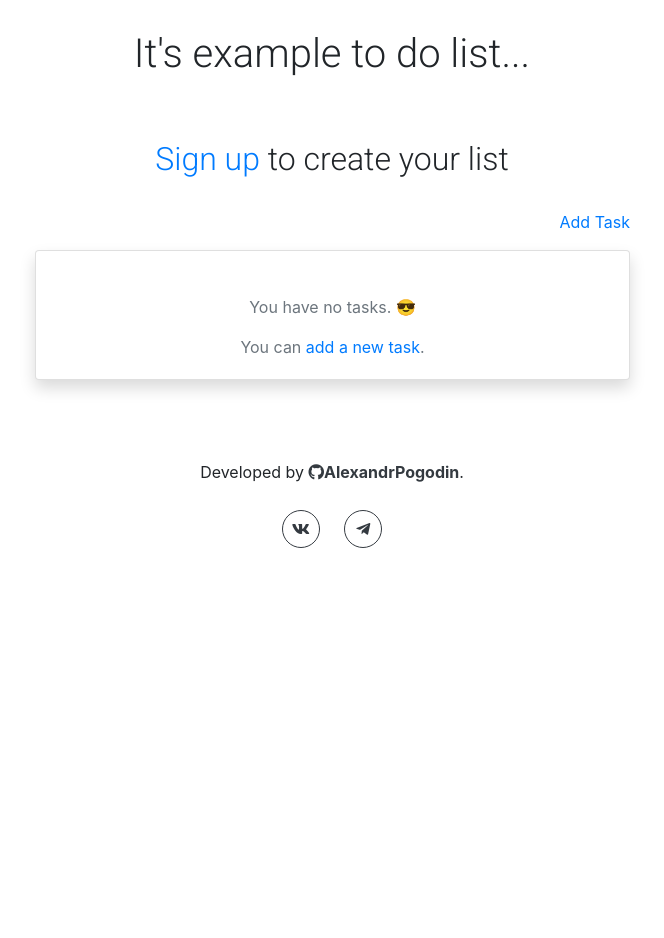
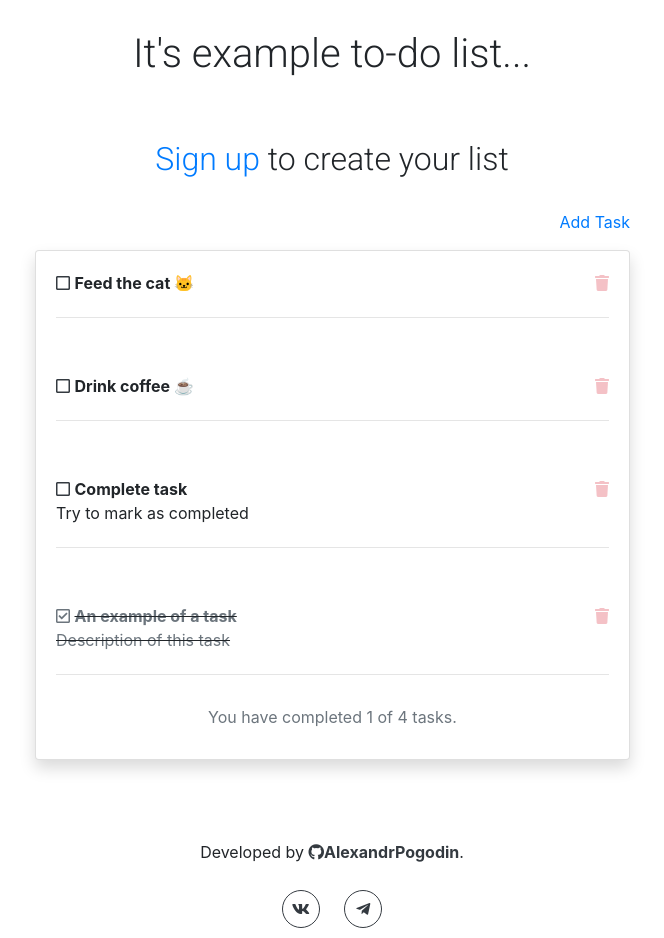
Before and after one commit to AlexandrPogodin/py-TodoApp, a Django app: page / in a window 1280 px wide. Shown: the part 56-994 px from the top of the page, without its empty margins (308-972 px from the left). Before the commit the page ends 604 px from the top, so only its background shows below. Run offline with Django 3.2, Linux system fonts and the light colour scheme; data comes from the database, SQL or seed files in the repository; both versions use the stored data as it was after the commit; some libraries are stand-ins or nearby versions.

Commit message:
Update [*]

```diff
--- a/todo/templates/todo/add.html
+++ b/todo/templates/todo/add.html
@@ -12,13 +12,13 @@
                 <div class="row justify-content-center">
                     <div class="col-10">
                         <br>
-                        <form action="/" method="post">
+                        <form method="post">
                             {% csrf_token %}
                             {{ form.as_p }}
                             {% if user.is_authenticated %}
                                 <input type="hidden" name="author" value="{{ user.get_username }}">
                             {% else %}
-                                <input type="hidden" name="author" value=''>
+                                <input type="hidden" name="author" value="default">
                             {% endif %}
                             <input type="submit" name="send" value="Add task" class="mt-2 btn btn-outline-dark">
                         </form>
--- a/todo/templates/todo/index.html
+++ b/todo/templates/todo/index.html
@@ -4,10 +4,10 @@
 <div class="container-fluid">
     {% if user.is_authenticated %}
     <h1 class="text-center title animated fadeIn delay-2s">Hi, {{ user.get_username }}.</h1>
-    <h2 class="text-center title animated fadeIn delay-3s">It's your to do list...</h2><br>
+    <h2 class="text-center title animated fadeIn delay-3s">It's your to-do list...</h2><br>
 
     {% else %}
-    <h1 class="text-center title animated fadeIn delay-2s">It's example to do list...</h1><br>
+    <h1 class="text-center title animated fadeIn delay-2s">It's example to-do list...</h1><br>
     <h2 class="text-center title animated fadeIn delay-3s"><a href="{% url 'signup' %}">Sign up</a> to create your list</h2><br>
     {% endif %}
     {% comment %} <h2 class="text-center title animated fadeIn delay-3s">To do list...</h2><br> {% endcomment %}
--- a/todo/views.py
+++ b/todo/views.py
@@ -7,23 +7,23 @@ from .forms import TaskForm
 from django.contrib.auth import login, authenticate
 from django.contrib.auth.forms import UserCreationForm
 from django.contrib.auth.models import User
+from django.contrib.auth.decorators import login_required
 
 def index(request):
-    username = ''
+    username = 'default'
     if request.user.is_authenticated:
         username = request.user.username
 
-    if request.method == "POST":
-        form = TaskForm(request.POST)
-        if form.is_valid():
-            task = form.cleaned_data['task']
-            description = form.cleaned_data['description']
-            form.save()
-        else:
-            print('error')
+    # if request.method == "POST":
+    #     form = TaskForm(request.POST)
+    #     if form.is_valid():
+    #         task = form.cleaned_data['task']
+    #         description = form.cleaned_data['description']
+    #         form.save()
+    #     else:
+    #         print('error')
 
-    form = TaskForm()
-    print(username)
+    # form = TaskForm()
     tasks = Task.objects.filter(author=username)
     all_tasks = []
 
@@ -60,33 +60,57 @@ def signup(request):
         form = UserCreationForm()
     return render(request, 'registration/signup.html', {'form': form})
 
+@login_required(login_url='/accounts/login/')
 def add(request):
+    if request.method == "POST":
+        form = TaskForm(request.POST)
+        if form.is_valid():
+            task = form.cleaned_data['task']
+            description = form.cleaned_data['description']
+            form.save()
+            return redirect('home')
+        else:
+            print('error')
+
     form = TaskForm()
     context = {'form': form}
     return render(request, 'todo/add.html', context)
 
 def done(request, id):
+    username = 'default'
+    if request.user.is_authenticated:
+        username = request.user.username
     try:
         task = Task.objects.get(id=id)
-        task.done = True
-        task.save()
+        if task.author == username:
+            task.done = True
+            task.save()
         return HttpResponseRedirect("/")
     except Task.DoesNotExist:
         return HttpResponseNotFound("<h2>Произошла ошибка!</h2>")
 
 def undo(request, id):
+    username = 'default'
+    if request.user.is_authenticated:
+        username = request.user.username
     try:
         task = Task.objects.get(id=id)
-        task.done = False
-        task.save()
+        if task.author == username:
+            task.done = False
+            task.save()
         return HttpResponseRedirect("/")
     except Task.DoesNotExist:
         return HttpResponseNotFound("<h2>Произошла ошибка!</h2>")
 
+@login_required(login_url='/accounts/login/')
 def delete(request, id):
+    username = 'default'
+    if request.user.is_authenticated:
+        username = request.user.username
     try:
         task = Task.objects.get(id=id)
-        task.delete()
+        if task.author == username or username == 'admin':
+            task.delete()
         return HttpResponseRedirect("/")
     except Task.DoesNotExist:
         return HttpResponseNotFound("<h2>Произошла ошибка!</h2>")
```
Also changed, not shown: db.sqlite3.
